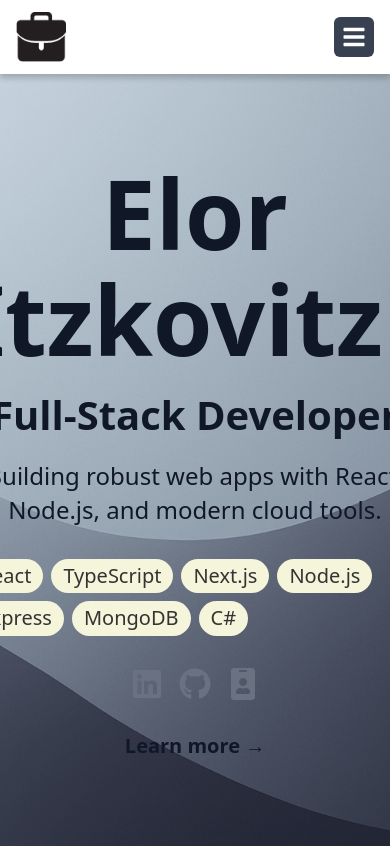
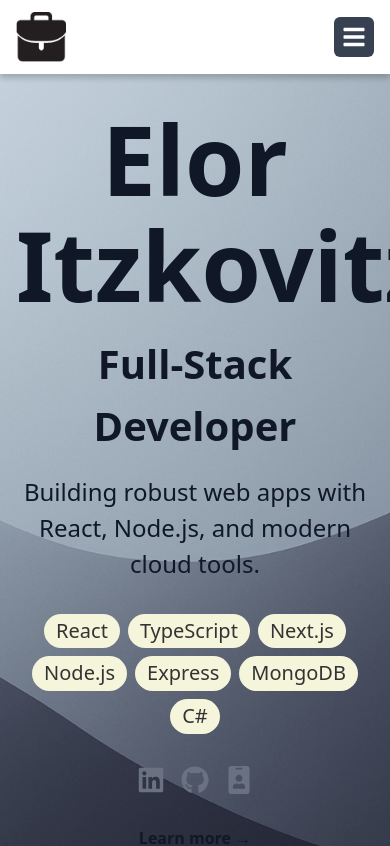
Before and after one commit to eloritzkovitz/portfolio, a React (Vite) app: page / in a window 390 px wide. Shown: the top 846 px of the page. Built offline with nearby package versions, Linux system fonts and the light colour scheme.

Commit message:
Fixed responsiveness

```diff
--- a/src/components/Banner.tsx
+++ b/src/components/Banner.tsx
@@ -14,10 +14,10 @@
 
 function Banner() {
   return (
-    <div className="banner h-[calc(100vh-4rem)] mb-8 flex items-center justify-center overflow-hidden">
-      <div className="relative z-10 w-full max-w-screen-xl mx-auto px-2 sm:px-12 py-10 flex flex-col sm:flex-row items-center">
-        <div className="flex-1 text-center sm:text-left">
-          <h1 className="text-7xl sm:text-9xl font-extrabold mb-4 text-gray-900">
+    <div className="banner h-auto min-h-[60vh] md:h-[calc(100vh-4rem)] flex items-center justify-center overflow-hidden px-2 sm:px-0">
+      <div className="relative z-10 w-full max-w-screen-xl mx-auto px-2 sm:px-8 py-8 md:py-10 flex flex-col md:flex-row items-center">
+        <div className="flex-1 w-full text-center md:text-left">
+          <h1 className="text-4xl xs:text-5xl sm:text-7xl md:text-9xl font-extrabold mb-4 text-gray-900">
             <Typewriter
               words={["Elor Itzkovitz"]}
               loop={0}
@@ -28,24 +28,23 @@
               delaySpeed={5000}
             />
           </h1>
-          <h2 className="text-xl sm:text-2xl font-bold mb-4 text-gray-900">
+          <h2 className="text-lg xs:text-xl sm:text-2xl font-bold mb-4 text-gray-900">
             Full-Stack Developer
           </h2>
-          <p className="text-xl text-gray-900 mb-8">
-            Building robust web apps with React, Node.js, and modern cloud
-            tools.
+          <p className="text-base xs:text-lg sm:text-xl text-gray-900 mb-8">
+            Building robust web apps with React, Node.js, and modern cloud tools.
           </p>
-          <div className="flex flex-wrap justify-start gap-2 mb-8">
+          <div className="flex flex-wrap justify-center md:justify-start gap-2 mb-8">
             {primarySkills.map((skill, idx) => (
               <span
                 key={idx}
-                className="tech-tag text-xs sm:text-base px-2 py-1 sm:px-3 sm:py-1.5 rounded"
+                className="tech-tag text-xs xs:text-sm sm:text-base px-2 py-1 sm:px-3 sm:py-1.5 rounded"
               >
                 {skill}
               </span>
             ))}
           </div>
-          <div className="flex gap-4 justify-center sm:justify-start">
+          <div className="flex gap-4 justify-center md:justify-start mb-6">
             <a
               href="https://linkedin.com/in/elor-itzkovitz"
               target="_blank"
@@ -53,7 +52,7 @@
               className="text-gray-500 hover:text-teal-600 transition-transform duration-200 hover:scale-125"
               aria-label="LinkedIn"
             >
-              <FaLinkedin className="w-8 h-8" />
+              <FaLinkedin className="w-7 h-7 sm:w-8 sm:h-8" />
             </a>
             <a
               href="https://github.com/eloritzkovitz"
@@ -62,7 +61,7 @@
               className="text-gray-500 hover:text-black transition-transform duration-200 hover:scale-125"
               aria-label="GitHub"
             >
-              <FaGithub className="w-8 h-8" />
+              <FaGithub className="w-7 h-7 sm:w-8 sm:h-8" />
             </a>
             <a
               href="https://drive.google.com/file/d/1OpVt_u-JYBrR1lzfSVPQL-Hv7yBLbxXr/view?usp=drive_link"
@@ -71,13 +70,13 @@
               className="text-gray-500 hover:text-black transition-transform duration-200 hover:scale-125"
               aria-label="Resume"
             >
-              <FaIdBadge className="w-8 h-8" />
+              <FaIdBadge className="w-7 h-7 sm:w-8 sm:h-8" />
             </a>
           </div>
-          <div className="mt-6">
+          <div className="mt-4">
             <Link
               to="/about"
-              className="inline-flex text-gray-900 text-xl font-bold py-2 transform hover:scale-110"
+              className="inline-flex text-gray-900 text-base xs:text-lg sm:text-xl font-bold py-2 transform hover:scale-110"
             >
               Learn more &rarr;
             </Link>
--- a/src/styles/ProjectCard.css
+++ b/src/styles/ProjectCard.css
@@ -7,10 +7,10 @@
     order: 0;
   }
   .project-card-mobile > a > div:nth-child(1) {
-    order: 1;
+    order: 2;
   }
   .project-card-mobile > a > div:nth-child(2) {
-    order: 2;
+    order: 1;
   }
 }
 
```
